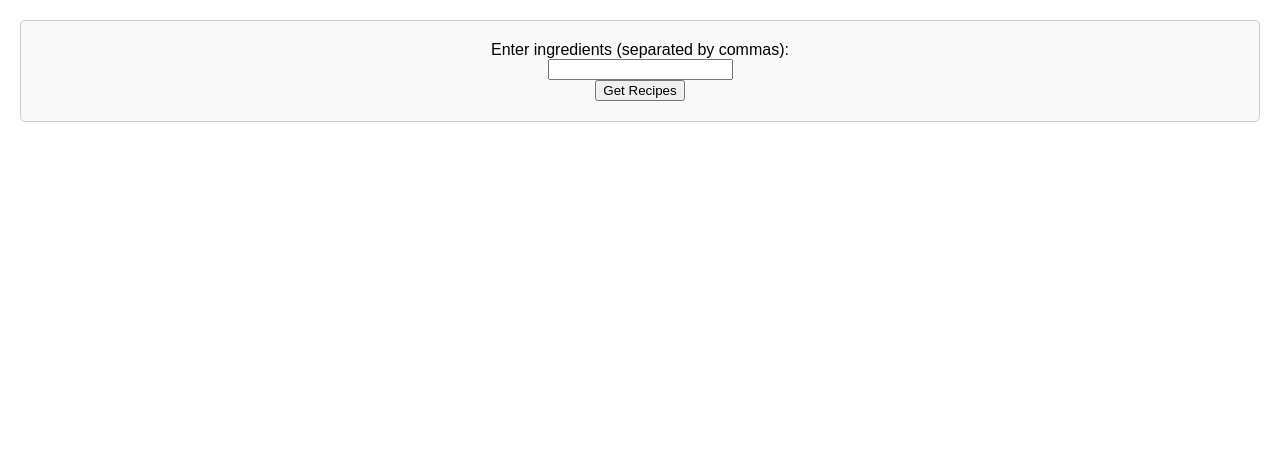
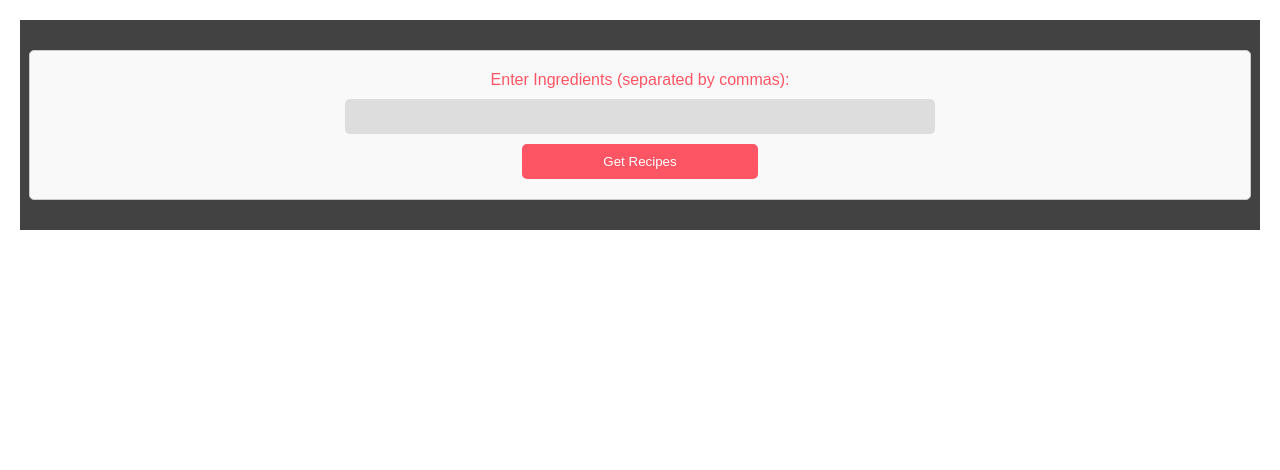
Before and after one commit to benpentecost2004/RecipeGenerator, a Flask app: page / in a window 1280 px wide. Shown: the part 100-570 px from the top of the page. Run offline with Flask 3, Linux system fonts and the light colour scheme.

Commit message:
color changes

```diff
--- a/templates/index.html
+++ b/templates/index.html
@@ -55,14 +55,18 @@
 </head>
 <body>
     <header>
-    <h1>Welcome to Ingredient Matcher</h1>
+    <h1 style="color: #fff;">Welcome to Ingredient Matcher</h1>
     </header>
     <main>
-        <form action="/recipes" method="post">
-            <label for="ingredients">Enter ingredients (separated by commas):</label><br>
-            <input type="text" id="ingredients" name="ingredients" required><br>
-            <button type="submit">Get Recipes</button>
-        </form>
+   <div style="background-color: #424242; padding: 30px; display: flex; flex-direction: column; align-items: center;">
+    <form action="/recipes" method="post" style="width: 100%; display: flex; flex-direction: column; align-items: center;">
+        <label for="ingredients" style="display: flex; margin-bottom: 10px; color: #fd5564;">Enter Ingredients (separated by commas):</label>
+        <div style="display: flex; width: 50%;">
+            <input type="text" id="ingredients" name="ingredients" required style="flex: 1; padding: 10px; background-color: #ddd; border: 10px; border-radius: 5px;">
+        </div>
+        <button type="submit" style="width: 20%; padding: 10px; background-color: #fd5564; color: white; border: 5px; border-radius: 5px; cursor: pointer; margin-top: 10px;">Get Recipes</button>
+    </form>
+</div>
     </main>
     <footer>
     <p>&copy; 2024 Ingredient Matcher. All rights reserved.</p>
```
